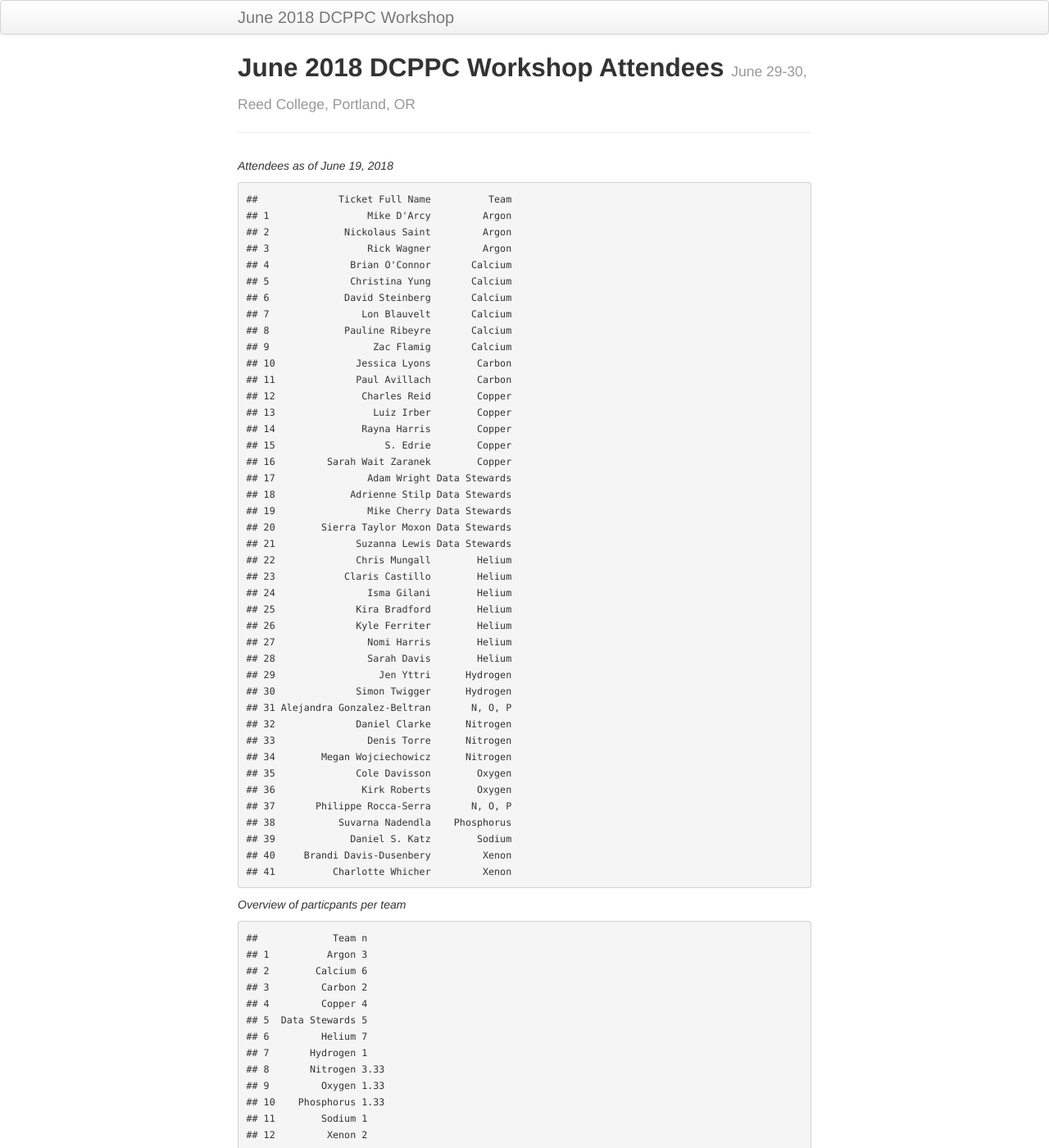
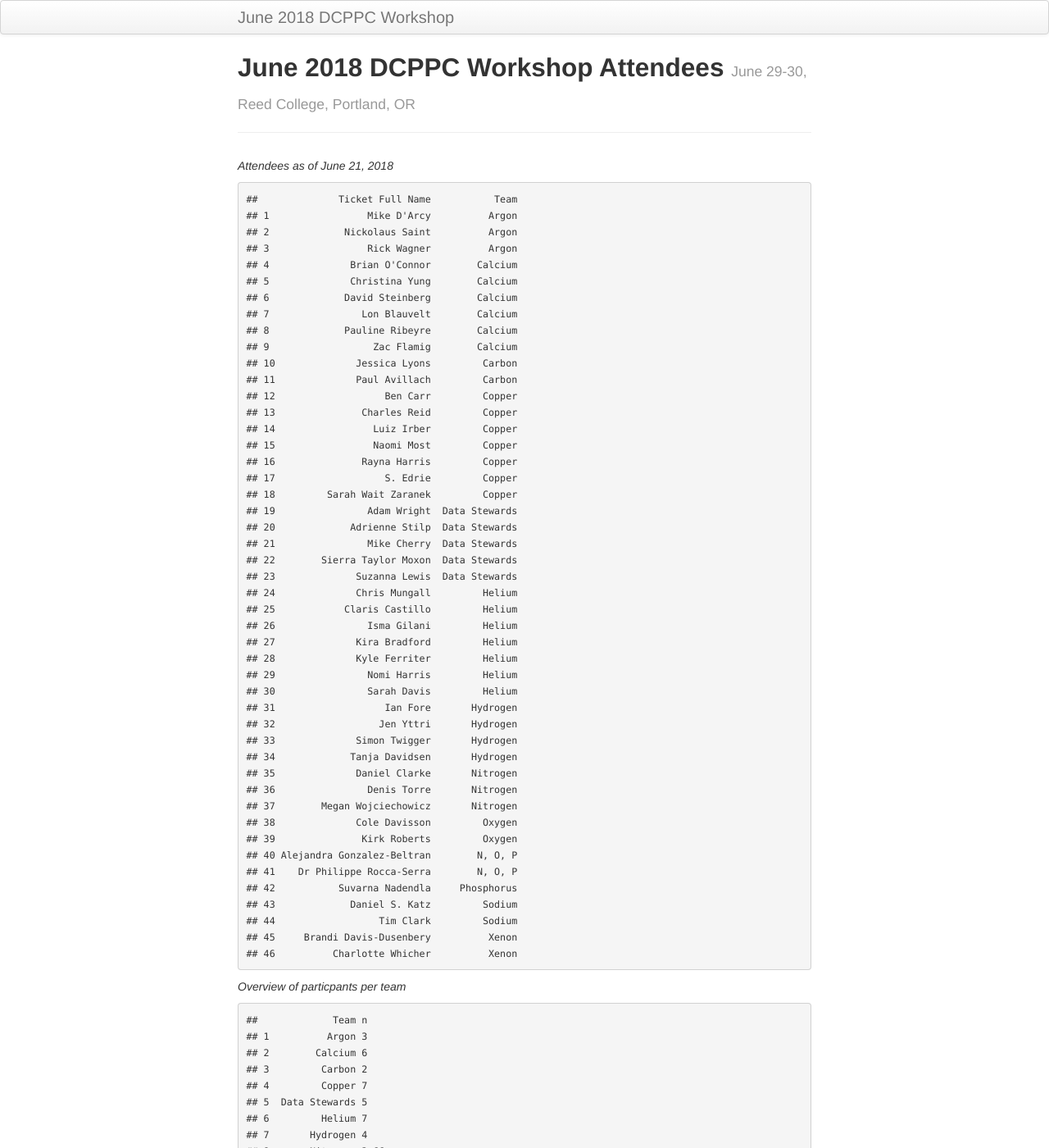
Before and after one commit to dcppc/2018-june-workshop, a Jekyll site: the page built from docs/attendees.md, in a window 1280 px wide and 1400 px high. Shown: the whole window at 82% size. Built offline with Jekyll 4.4.1, drawn with Linux system fonts in a browser that asks for light colours; some of the changed text lies outside the part shown.

Commit message:
new attendees

```diff
--- a/docs/attendees.md
+++ b/docs/attendees.md
@@ -4,50 +4,56 @@ title: June 2018 DCPPC Workshop Attendees
 tagline: June 29-30, Reed College, Portland, OR
 ---
 
-_Attendees as of June 19, 2018_
+_Attendees as of June 21, 2018_
 
-    ##              Ticket Full Name          Team
-    ## 1                 Mike D'Arcy         Argon
-    ## 2             Nickolaus Saint         Argon
-    ## 3                 Rick Wagner         Argon
-    ## 4              Brian O'Connor       Calcium
-    ## 5              Christina Yung       Calcium
-    ## 6             David Steinberg       Calcium
-    ## 7                Lon Blauvelt       Calcium
-    ## 8             Pauline Ribeyre       Calcium
-    ## 9                  Zac Flamig       Calcium
-    ## 10              Jessica Lyons        Carbon
-    ## 11              Paul Avillach        Carbon
-    ## 12               Charles Reid        Copper
-    ## 13                 Luiz Irber        Copper
-    ## 14               Rayna Harris        Copper
-    ## 15                   S. Edrie        Copper
-    ## 16         Sarah Wait Zaranek        Copper
-    ## 17                Adam Wright Data Stewards
-    ## 18             Adrienne Stilp Data Stewards
-    ## 19                Mike Cherry Data Stewards
-    ## 20        Sierra Taylor Moxon Data Stewards
-    ## 21              Suzanna Lewis Data Stewards
-    ## 22              Chris Mungall        Helium
-    ## 23            Claris Castillo        Helium
-    ## 24                Isma Gilani        Helium
-    ## 25              Kira Bradford        Helium
-    ## 26              Kyle Ferriter        Helium
-    ## 27                Nomi Harris        Helium
-    ## 28                Sarah Davis        Helium
-    ## 29                  Jen Yttri      Hydrogen
-    ## 30              Simon Twigger      Hydrogen
-    ## 31 Alejandra Gonzalez-Beltran       N, O, P
-    ## 32              Daniel Clarke      Nitrogen
-    ## 33                Denis Torre      Nitrogen
-    ## 34        Megan Wojciechowicz      Nitrogen
-    ## 35              Cole Davisson        Oxygen
-    ## 36               Kirk Roberts        Oxygen
-    ## 37       Philippe Rocca-Serra       N, O, P
-    ## 38           Suvarna Nadendla    Phosphorus
-    ## 39             Daniel S. Katz        Sodium
-    ## 40     Brandi Davis-Dusenbery         Xenon
-    ## 41          Charlotte Whicher         Xenon
+    ##              Ticket Full Name           Team
+    ## 1                 Mike D'Arcy          Argon
+    ## 2             Nickolaus Saint          Argon
+    ## 3                 Rick Wagner          Argon
+    ## 4              Brian O'Connor        Calcium
+    ## 5              Christina Yung        Calcium
+    ## 6             David Steinberg        Calcium
+    ## 7                Lon Blauvelt        Calcium
+    ## 8             Pauline Ribeyre        Calcium
+    ## 9                  Zac Flamig        Calcium
+    ## 10              Jessica Lyons         Carbon
+    ## 11              Paul Avillach         Carbon
+    ## 12                   Ben Carr         Copper
+    ## 13               Charles Reid         Copper
+    ## 14                 Luiz Irber         Copper
+    ## 15                 Naomi Most         Copper
+    ## 16               Rayna Harris         Copper
+    ## 17                   S. Edrie         Copper
+    ## 18         Sarah Wait Zaranek         Copper
+    ## 19                Adam Wright  Data Stewards
+    ## 20             Adrienne Stilp  Data Stewards
+    ## 21                Mike Cherry  Data Stewards
+    ## 22        Sierra Taylor Moxon  Data Stewards
+    ## 23              Suzanna Lewis  Data Stewards
+    ## 24              Chris Mungall         Helium
+    ## 25            Claris Castillo         Helium
+    ## 26                Isma Gilani         Helium
+    ## 27              Kira Bradford         Helium
+    ## 28              Kyle Ferriter         Helium
+    ## 29                Nomi Harris         Helium
+    ## 30                Sarah Davis         Helium
+    ## 31                   Ian Fore       Hydrogen
+    ## 32                  Jen Yttri       Hydrogen
+    ## 33              Simon Twigger       Hydrogen
+    ## 34             Tanja Davidsen       Hydrogen
+    ## 35              Daniel Clarke       Nitrogen
+    ## 36                Denis Torre       Nitrogen
+    ## 37        Megan Wojciechowicz       Nitrogen
+    ## 38              Cole Davisson         Oxygen
+    ## 39               Kirk Roberts         Oxygen
+    ## 40 Alejandra Gonzalez-Beltran        N, O, P
+    ## 41    Dr Philippe Rocca-Serra        N, O, P
+    ## 42           Suvarna Nadendla     Phosphorus
+    ## 43             Daniel S. Katz         Sodium
+    ## 44                  Tim Clark         Sodium
+    ## 45     Brandi Davis-Dusenbery          Xenon
+    ## 46          Charlotte Whicher          Xenon
+
 
 
 _Overview of particpants per team_
@@ -56,12 +62,12 @@ _Overview of particpants per team_
     ## 1          Argon 3
     ## 2        Calcium 6
     ## 3         Carbon 2
-    ## 4         Copper 4
+    ## 4         Copper 7
     ## 5  Data Stewards 5
     ## 6         Helium 7
-    ## 7       Hydrogen 1
-    ## 8       Nitrogen 3.33
-    ## 9         Oxygen 1.33
-    ## 10    Phosphorus 1.33
-    ## 11        Sodium 1
+    ## 7       Hydrogen 4
+    ## 8       Nitrogen 3.66
+    ## 9         Oxygen 2.66
+    ## 10    Phosphorus 1.67
+    ## 11        Sodium 2
     ## 12         Xenon 2
```
